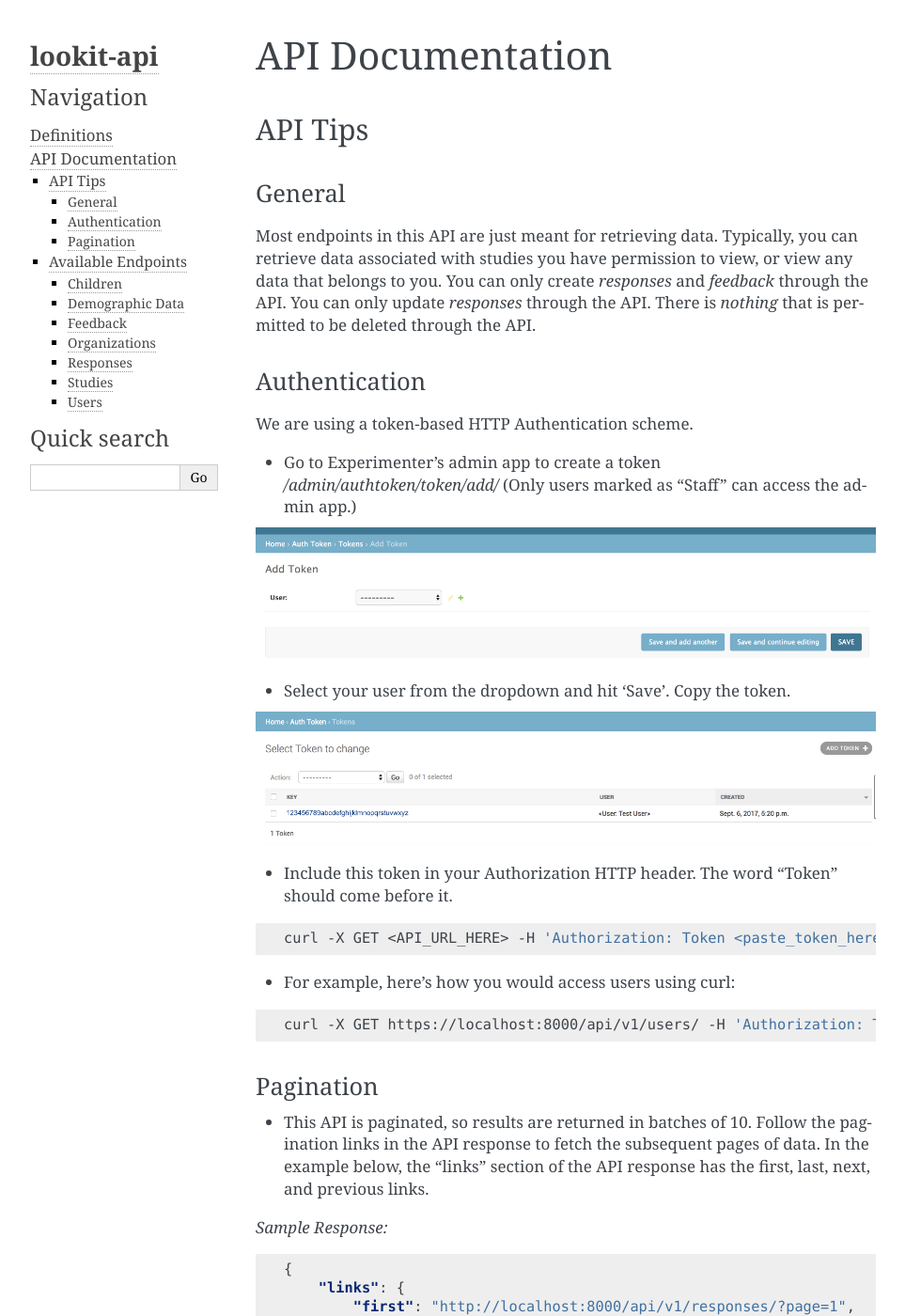
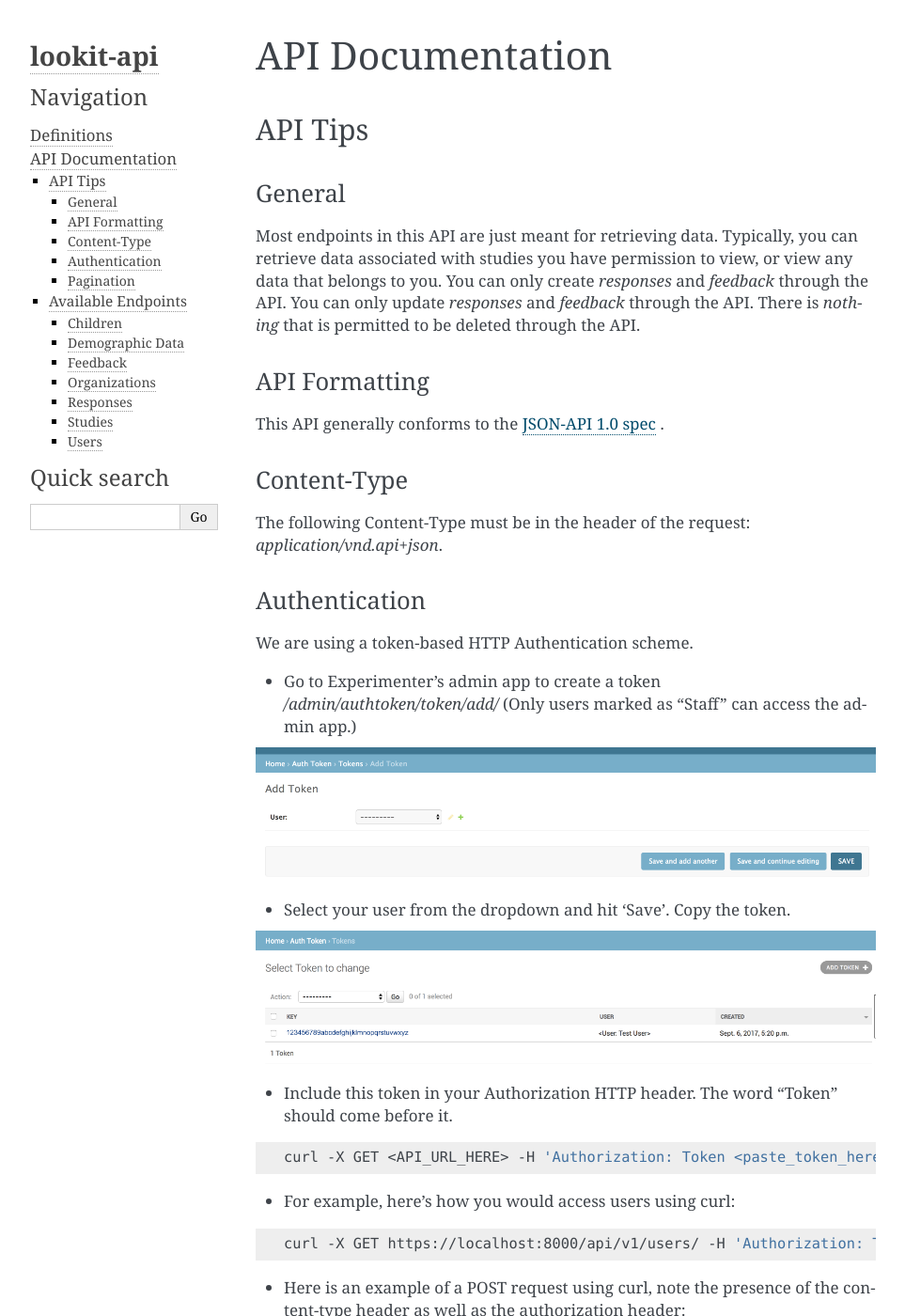
Before and after one commit to lookit/lookit-api, a Sphinx documentation site: the page built from docs/source/api-documentation.rst, in a window 1280 px wide and 1400 px high. Shown: the whole window at 94% size, without its empty margins (148-1111 px from the left). Built offline with Sphinx 7.4.7, drawn with Linux system fonts in a browser that asks for light colours; some of the changed text lies outside the part shown.

Commit message:
Add content-type and patch feedback to docs.

```diff
--- a/docs/source/api-documentation.rst
+++ b/docs/source/api-documentation.rst
@@ -8,7 +8,17 @@
 -------
 General
 -------
-Most endpoints in this API are just meant for retrieving data. Typically, you can retrieve data associated with studies you have permission to view, or view any data that belongs to you.  You can only create *responses* and *feedback* through the API.  You can only update *responses* through the API.  There is *nothing* that is permitted to be deleted through the API.
+Most endpoints in this API are just meant for retrieving data. Typically, you can retrieve data associated with studies you have permission to view, or view any data that belongs to you.  You can only create *responses* and *feedback* through the API.  You can only update *responses* and *feedback* through the API.  There is *nothing* that is permitted to be deleted through the API.
+
+---------------
+API Formatting
+---------------
+This API generally conforms to the `JSON-API 1.0 spec <http://jsonapi.org/format/1.0/>`_ .
+
+------------
+Content-Type
+------------
+The following Content-Type must be in the header of the request: *application/vnd.api+json*.
 
 ---------------
 Authentication
@@ -36,6 +46,12 @@
 .. code-block:: bash
 
     curl -X GET https://localhost:8000/api/v1/users/ -H 'Authorization: Token 123456789abcdefghijklmnopqrstuvwxyz'
+
+- Here is an example of a POST request using curl, note the presence of the content-type header as well as the authorization header:
+
+.. code-block:: bash
+
+    curl -X POST  http://localhost:8000/api/v1/feedback/ -H "Content-Type: application/vnd.api+json" -H 'Authorization: Token abcdefghijklmnopqrstuvwxyzyour-token-here' -d '{"data": {"attributes": {"comment": "Test comment"}, "relationships": {"response": {"data": {"type": "responses","id": "91c15b81-bb25-437a-8299-13cf4c83fed6"}}},"type": "feedback"}}'
 
 ------------
 Pagination
@@ -443,9 +459,24 @@
 
 Updating Feedback
 ---------------------------------
-PUT /api/v1/feedback/<feedback_id>/
+PATCH /api/v1/feedback/<feedback_id>/
 
-METHOD NOT ALLOWED.  Not permitted via the API.
+Permissions: Must be authenticated. Must have permission to edit the study response where you are changing feedback (which only admins have).
+
+
+*Sample Request body:*
+
+.. code-block:: json
+
+    {
+        "data": {
+            "attributes": {
+             "comment": "Changed comment"
+            },
+            "type": "feedback",
+            "id": "ebf41029-02d7-49f5-8adb-1e32d4ac22a5"
+        }
+    }
 
 
 Deleting Feedback
```
